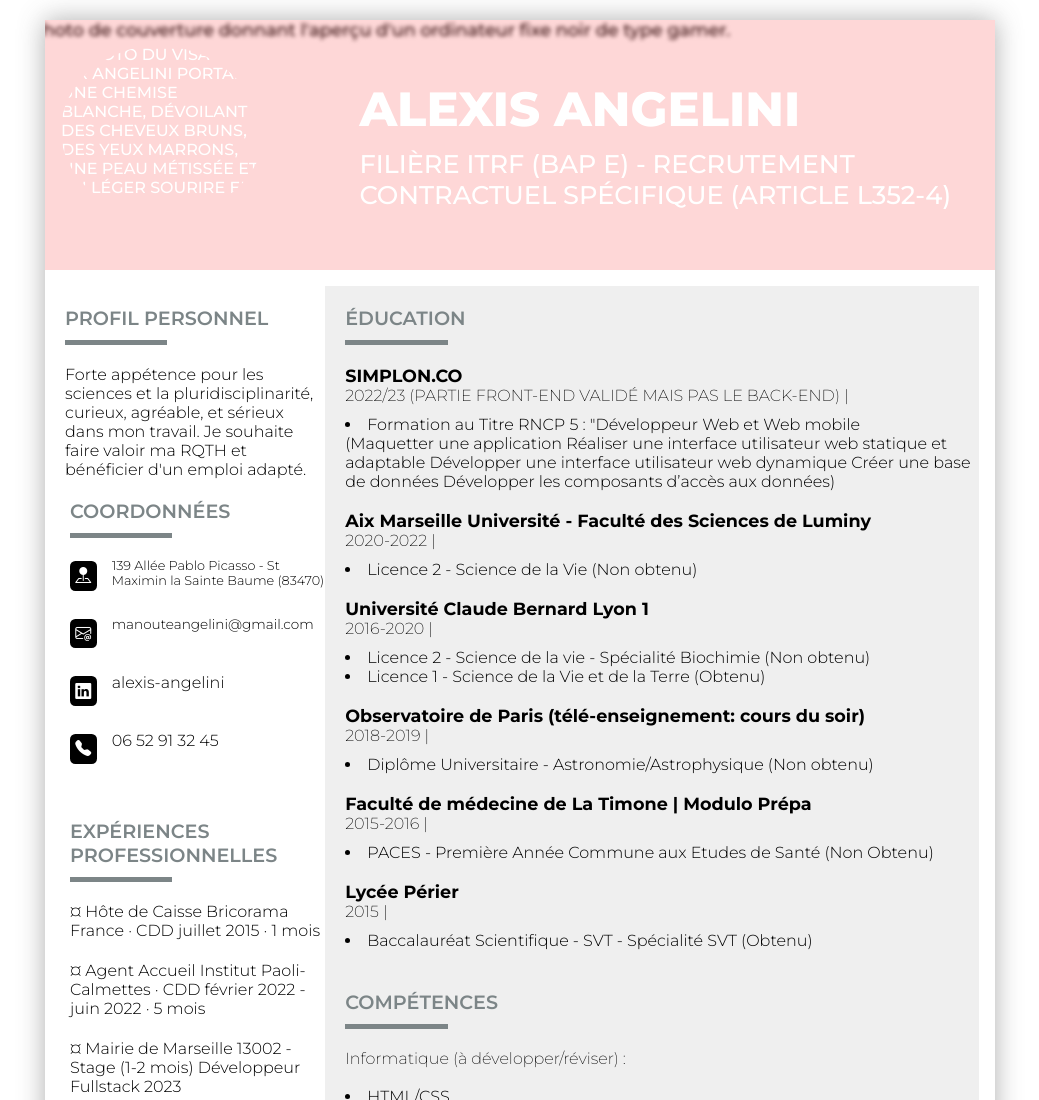
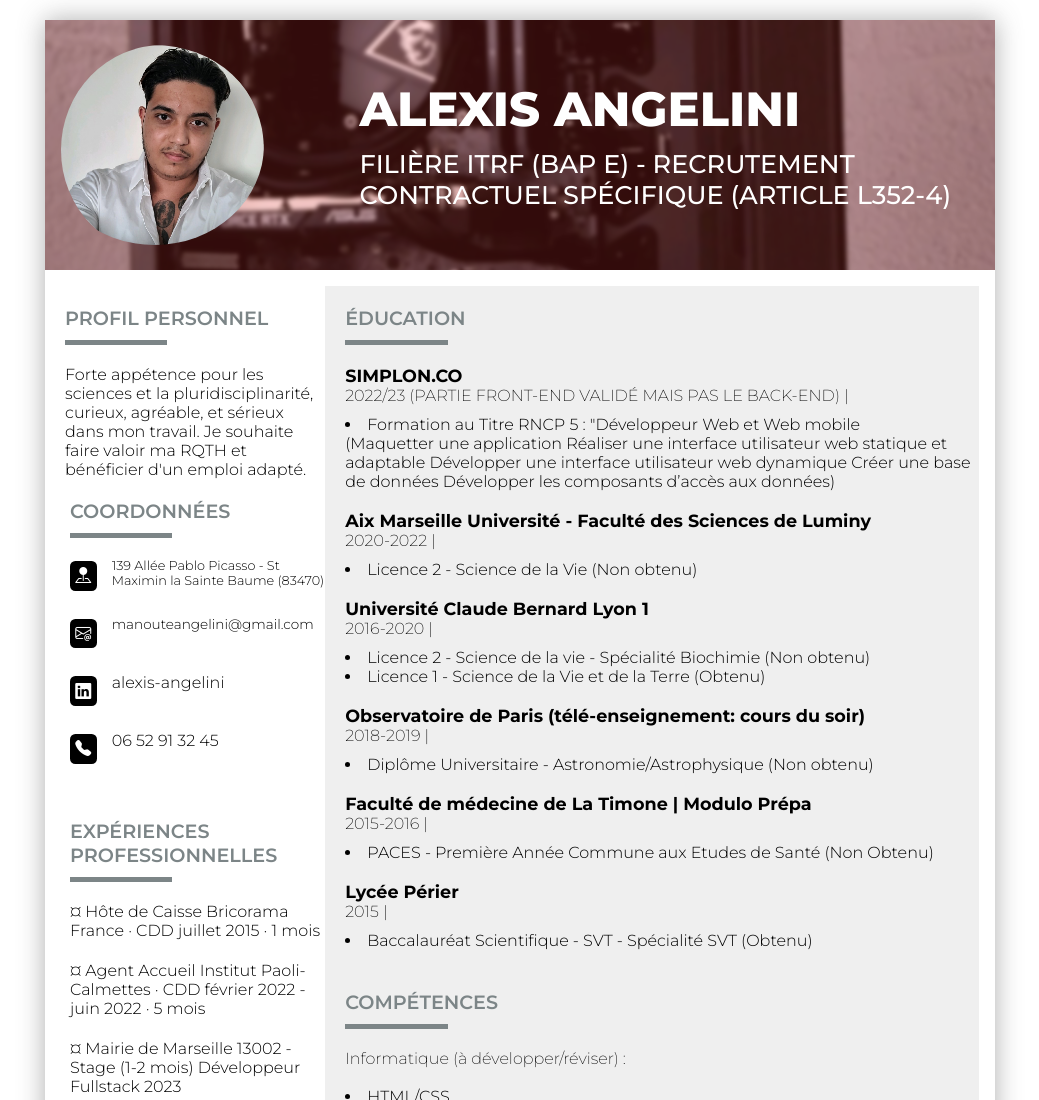
Before and after one commit to Quincy-alex/cv-web2026, a plain HTML site: page index.html in a window 1280 px wide. Shown: the top 1100 px of the page, without its empty margins (120-1159 px from the left). Drawn offline with nearby package versions, Linux system fonts and the light colour scheme.

Commit message:
Update index.html

```diff
--- a/index.html
+++ b/index.html
@@ -9,10 +9,10 @@
 </head>
 <body>
     <header>
-        <img src="img/computer.jfif" alt="Photo de couverture donnant l'aperçu d'un ordinateur fixe noir de type gamer.">
+        <img src="computer.jfif" alt="Photo de couverture donnant l'aperçu d'un ordinateur fixe noir de type gamer.">
         <div>
             <div id="profile">
-        <img src="img/profil_picture.jfif" alt="Photo du visage de Mr ANGELINI portant une chemise blanche, dévoilant des cheveux bruns, des yeux marrons, une peau métissée et un léger sourire en coin.">
+        <img src="profil_picture.jfif" alt="Photo du visage de Mr ANGELINI portant une chemise blanche, dévoilant des cheveux bruns, des yeux marrons, une peau métissée et un léger sourire en coin.">
             </div>
             <div>
                 <h1>Alexis ANGELINI</h1>
```
